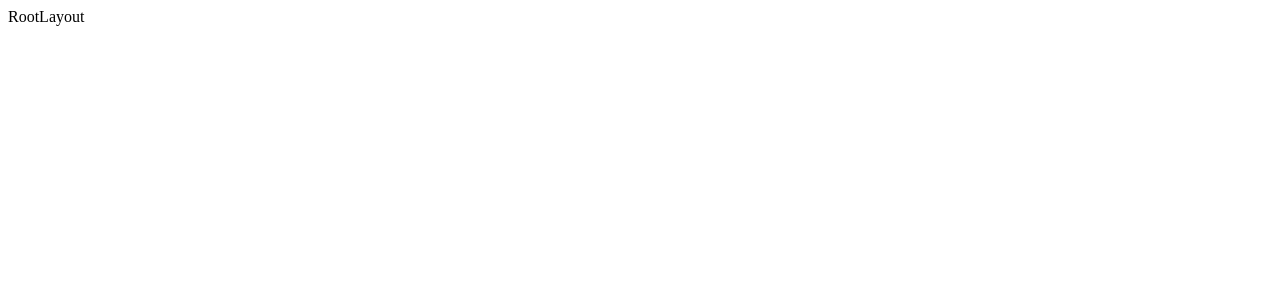
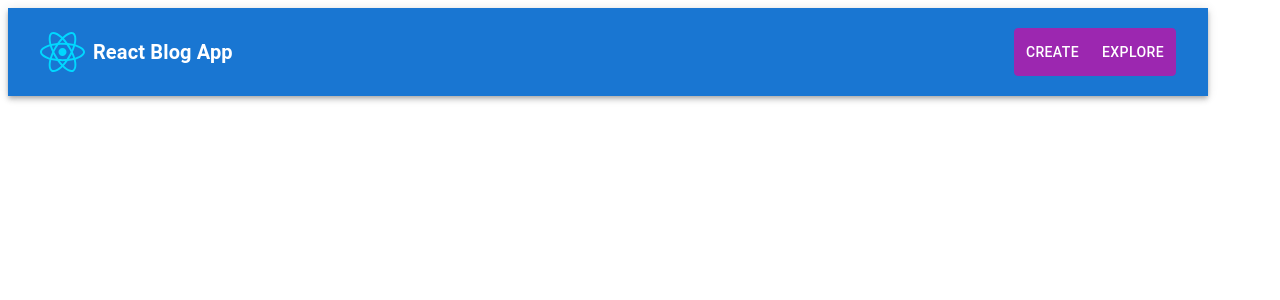
Before and after one commit to KlonedBorn/react-blog-app, a React (Vite) app: page / in a window 1280 px wide. Shown: the top 300 px of the page. Built offline with nearby package versions, Linux system fonts and the light colour scheme.

Commit message:
+ Added view context

```diff
--- /dev/null
+++ b/src/routes/Root/Header.jsx
@@ -0,0 +1,67 @@
+import {
+  AppBar,
+  Box,
+  ToggleButton,
+  ToggleButtonGroup,
+  Toolbar,
+  Typography,
+} from "@mui/material";
+import logoPath from "../../assets/react.svg";
+
+const AppLogo = () => (
+  <Box
+    component="img"
+    src={logoPath}
+    alt="React Logo"
+    sx={{ height: "2.5rem", verticalAlign: "middle" }} // Set a consistent logo height
+  />
+);
+
+export default function Header() {
+  return (
+    <AppBar
+      position="static"
+      sx={{
+        backgroundColor: (theme) => theme.palette.primary.main,
+        padding: "0.5rem",
+      }}
+    >
+      <Toolbar sx={{ padding: 0.5 }}>
+        <AppLogo />
+        <Typography
+          variant="h6"
+          component="div"
+          sx={{
+            ml: 1,
+            mr: "auto",
+            fontWeight: "bold",
+            color: "white", // Ensure text color matches the theme
+          }}
+        >
+          React Blog App
+        </Typography>
+        <ToggleButtonGroup
+          exclusive
+          sx={{
+            "& .MuiToggleButton-root": {
+              gap: 2,
+              color: "white", // Ensure button text color is white
+              backgroundColor: (theme) => theme.palette.secondary.main,
+              borderColor: (theme) => theme.palette.secondary.main,
+              "&.Mui-selected, &.Mui-selected:hover": {
+                backgroundColor: (theme) => theme.palette.primary.main,
+                color: "white",
+              },
+              "&:hover": {
+                backgroundColor: (theme) => theme.palette.secondary.dark, // Darker shade on hover
+              },
+            },
+          }}
+        >
+          <ToggleButton value="create">Create</ToggleButton>
+          <ToggleButton value="explore">Explore</ToggleButton>
+        </ToggleButtonGroup>
+      </Toolbar>
+    </AppBar>
+  );
+}
--- /dev/null
+++ b/src/routes/Root/ViewContext.js
@@ -0,0 +1,3 @@
+import { createContext } from "react";
+
+export const ViewContext = createContext("explore");
--- /dev/null
+++ b/src/routes/Root/ViewProvider.jsx
@@ -0,0 +1,5 @@
+import { ViewContext } from "./ViewContext";
+
+export default function ViewProvider({ children }) {
+  return <ViewContext.Provider value={"view"}>{children}</ViewContext.Provider>;
+}
--- a/src/routes/Root/index.jsx
+++ b/src/routes/Root/index.jsx
@@ -1,7 +1,17 @@
-import React from 'react'
+import Header from "./Header";
+import { Outlet } from "react-router-dom";
+import { Box, Container } from "@mui/material";
+import ViewProvider from "./ViewProvider";
 
 export default function RootLayout() {
   return (
-    <div>RootLayout</div>
-  )
+    <Container disableGutters sx={{ margin: 0, padding: 0 }}>
+      <ViewProvider>
+        <Header />
+        <Box component="main">
+          <Outlet />
+        </Box>
+      </ViewProvider>
+    </Container>
+  );
 }
```
Also changed, not shown: src/routes/Root/useView.js (added, +9 -0 lines).
